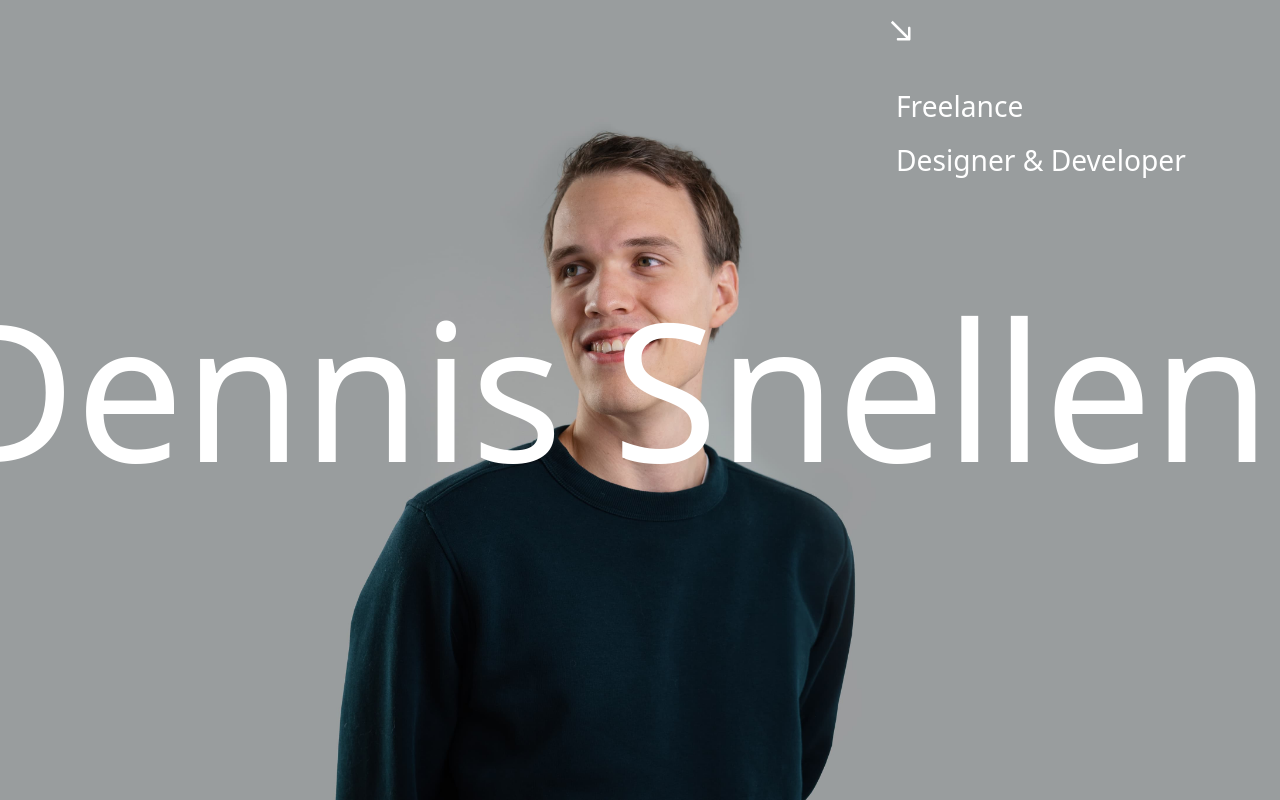
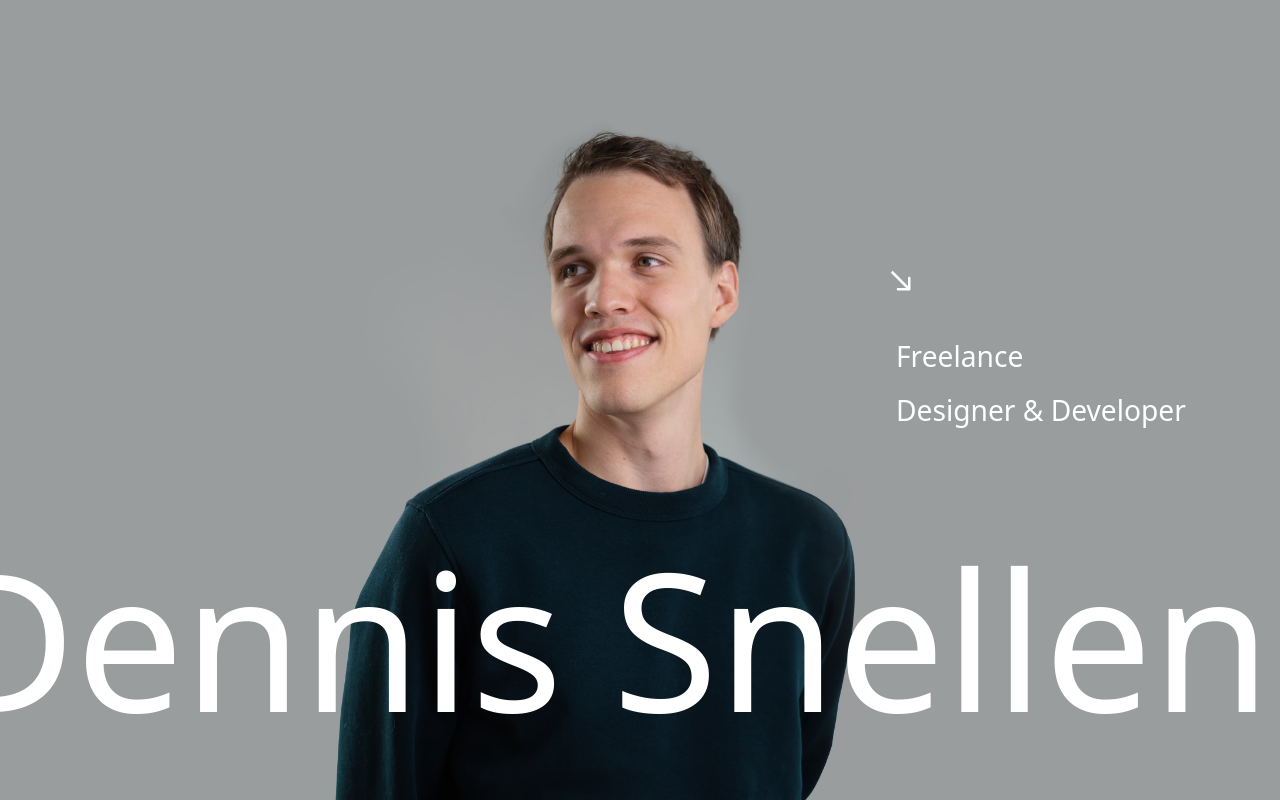
Before and after one commit to Sahil-958/recreations, a React (Vite) app: page / in a window 1280 px wide. Shown: the top 800 px of the page. Built offline with nearby package versions, Linux system fonts and the light colour scheme.

Commit message:
switched to locomotive beta

```diff
--- a/package.json
+++ b/package.json
@@ -12,6 +12,7 @@
   "dependencies": {
     "@tailwindcss/vite": "^4.0.15",
     "lenis": "^1.2.3",
+    "locomotive-scroll": "^5.0.0-beta.21",
     "motion": "^12.5.0",
     "react": "^19.0.0",
     "react-dom": "^19.0.0",
--- a/src/App.tsx
+++ b/src/App.tsx
@@ -1,50 +1,29 @@
 import "./App.css";
-import "lenis/dist/lenis.css";
-import ReactLenis, { LenisRef, useLenis } from "lenis/react";
 import { ParallaxText } from "./componenets/ParallaxText";
-import {
-  cancelFrame,
-  frame,
-  motion,
-  useScroll,
-  useTransform,
-} from "motion/react";
-import { useEffect, useRef } from "react";
+import { motion } from "motion/react";
 import Projects from "./componenets/Projects";
+import LocomotiveScroll from "locomotive-scroll";
+import { useEffect } from "react";
 
 function App() {
-  const lenis = useLenis((info) => {
-    //called every scroll
+  useEffect(() => {
+    const locomotiveScroll = new LocomotiveScroll({
+      lenisOptions: {
+        wrapper: window,
+        content: document.documentElement,
+        lerp: 0.1,
+        duration: 1.8,
+        smoothWheel: true,
+        wheelMultiplier: 0.6,
+        touchMultiplier: 0.6,
+        easing: (t) => Math.min(1, 1.001 - Math.pow(2, -10 * t)),
+      },
     });
-
-  const lenisRef = useRef<LenisRef>(null);
-  useEffect(() => {
-    function update(data: { timestamp: number }) {
-      const time = data.timestamp;
-      lenisRef.current?.lenis?.raf(time);
-    }
-    frame.update(update, true);
-    return () => cancelFrame(update);
+    return () => locomotiveScroll.destroy();
   }, []);
-
-  const { scrollYProgress } = useScroll();
-  const y = useTransform(scrollYProgress, [1, 0], [-250, 0]);
 
   return (
     <>
-      <ReactLenis
-        root
-        options={{
-          autoRaf: false,
-          wheelMultiplier: 0.5, // Adjusts scroll speed sensitivity
-          touchMultiplier: 0.5, // Makes touch scrolling more natural
-          lerp: 0.1,
-          duration: 1.4,
-          smoothWheel: true,
-          easing: (t) => Math.min(1, 1.001 - Math.pow(2, -10 * t)),
-        }}
-        ref={lenisRef}
-      >
       <motion.main
         variants={{
           initial: {
@@ -69,8 +48,9 @@ function App() {
           src="/background.jpg"
           alt="background"
         />
-          <motion.div
-            style={{ y }}
+        <div
+          data-scroll
+          data-scroll-speed={0.2}
           className="absolute top-[30%] left-[70%] text-white text-[clamp(1.5rem,2.2vw,2rem)] font-[400] "
         >
           <svg
@@ -88,18 +68,21 @@ function App() {
           </svg>
           <p className="m-0 mb-3 select-none">Freelance</p>
           <p className="m-0 mb-3 select-none">Designer & Developer</p>
-          </motion.div>
-          <motion.div style={{ y }} className="absolute bottom-[15%]">
+        </div>
+        <div
+          data-scroll
+          data-scroll-speed={0.2}
+          className="absolute bottom-[15%]"
+        >
           <ParallaxText baseVelocity={-3}>
             <h1 className="text-white select-none text-[clamp(9rem,15vw,14rem)] font-medium inline">
               Dennis Snellenberg—{" "}
             </h1>
           </ParallaxText>
-          </motion.div>
+        </div>
       </motion.main>
       <Projects />
       <div className="mb-[100vh]"></div>
-      </ReactLenis>
     </>
   );
 }
```
Also changed, not shown: 1 other file (tests, documents, lock files or other folders). Lines whose indentation alone changed are shown as unchanged.
